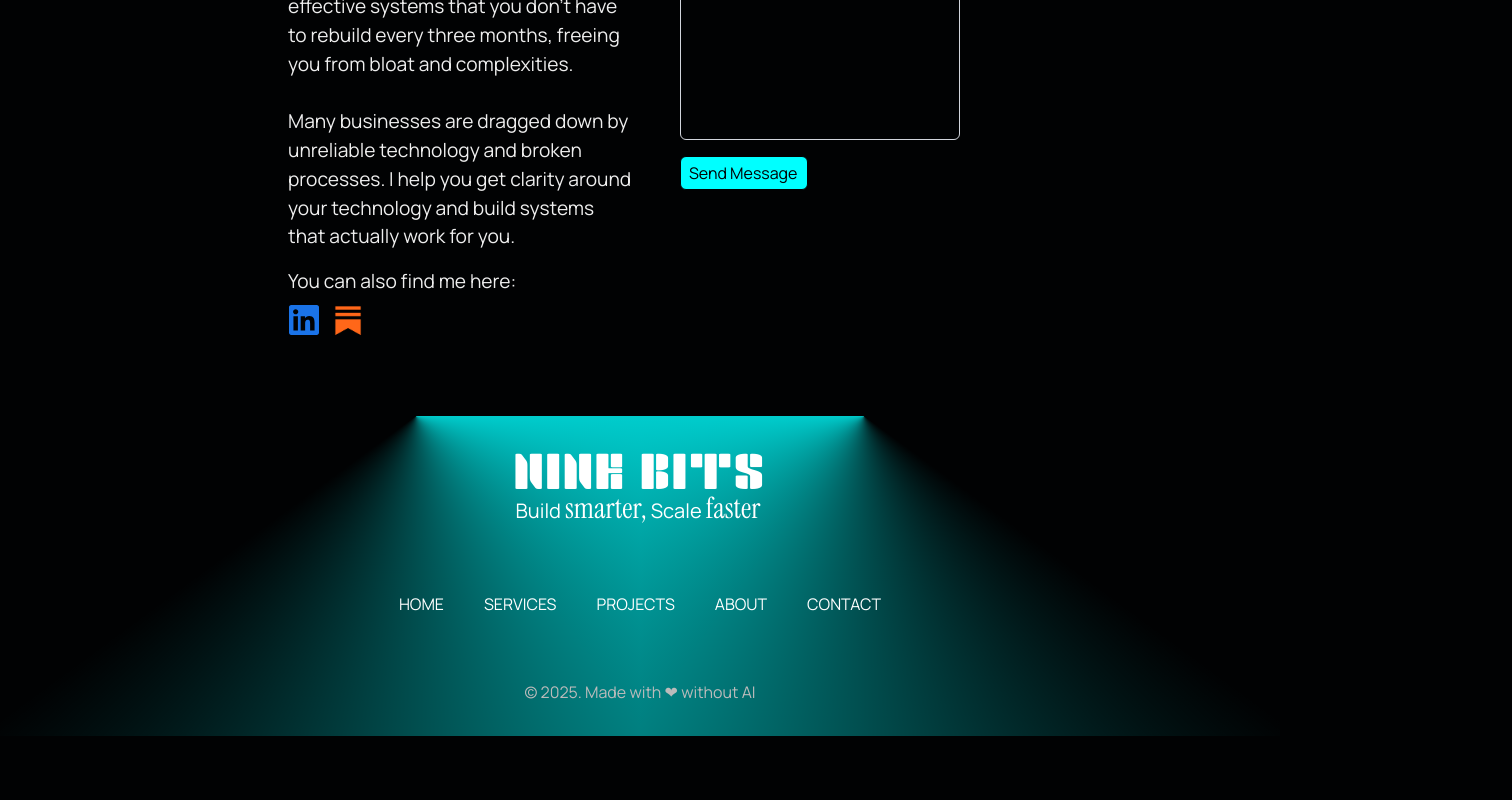
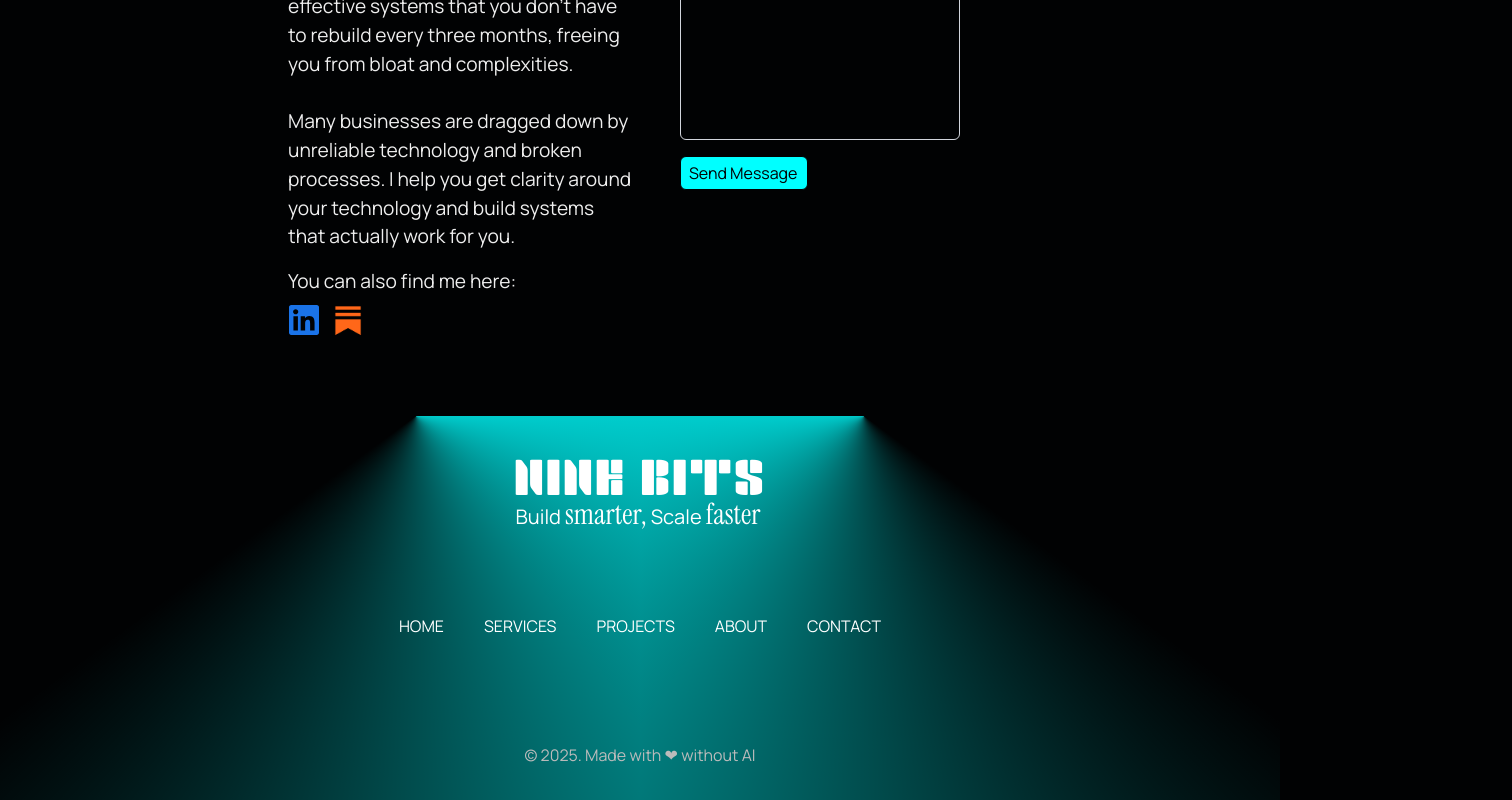
Before and after one commit to gabrielecodes/9bitssystems, a Next.js app: page / in a window 1280 px wide. Shown: the part 5362-6162 px from the top of the page, 1512 px wide, since content can reach past the window. Before the commit the page ends 6098 px from the top, so only its background shows below. Built offline with nearby package versions, Linux system fonts and the light colour scheme.

Commit message:
update footer

```diff
--- a/src/app/footer.tsx
+++ b/src/app/footer.tsx
@@ -9,12 +9,13 @@ const serif = Instrument_Serif({
 
 function Footer() {
   return (
-    <footer className="w-full h-80 xl:block hidden">
+    <footer className="w-full xl:h-96 h-[30rem]">
       <div className="flex w-full h-full relative">
-        <div className="h-[80%]  text-center absolute left-1/2 top-1/2 transform -translate-1/2 flex flex-col items-center justify-between">
+        <div className="w-[80%] h-[80%] text-center absolute left-1/2 top-1/2 transform -translate-1/2">
+          <div className="w-full flex flex-col gap-y-20 items-center">
             <div>
               <div className="w-full styro text-5xl scale-x-250 tracking-wide">NINE BITS</div>
-            <div className="text-xl -mt-2">
+              <div className="w-full text-xl -mt-2">
                 Build
                 <span className={`${serif.className} mx-1 inline-block`} style={{ fontSize: "1.8rem" }}>
                   smarter,
@@ -25,7 +26,7 @@ function Footer() {
                 </span>
               </div>
             </div>
-          <ul className="flex gap-x-10">
+            <ul className="flex flex-wrap gap-x-10">
               <li className="h-full flex items-center">
                 <Link
                   href={"#services"}
@@ -67,10 +68,11 @@ function Footer() {
                 </Link>
               </li>
             </ul>
-          <div className="text-[#bbb]">&copy; 2025. Made with &#10084; without AI</div>
+            <div className="mt-6 text-[#bbb]">&copy; 2025. Made with &#10084; without AI</div>
           </div>
-        <div className="w-1/2 h-full neon-gradient1 neon-shadow"></div>
-        <div className="w-1/2 h-full neon-gradient2 neon-shadow"></div>
+        </div>
+        <div className="w-1/2 h-full neon-gradient1 neon-shadow xl:block hidden"></div>
+        <div className="w-1/2 h-full neon-gradient2 neon-shadow xl:block hidden"></div>
       </div>
     </footer>
   );
--- a/src/app/layout.tsx
+++ b/src/app/layout.tsx
@@ -20,7 +20,9 @@ export default function RootLayout({
     <html lang="en">
       <body className={`${font.className} w-screen bg-background antialiased overflow-x-hidden`}>
         <Nav />
-        <main className="text-foreground selection:bg-blue-neon selection:text-background">{children}</main>
+        <main className="text-foreground selection:bg-blue-neon selection:text-background overflow-x-hidden">
+          {children}
+        </main>
       </body>
     </html>
   );
--- a/src/app/page.tsx
+++ b/src/app/page.tsx
@@ -18,7 +18,7 @@ export default function Home() {
       <Experience />
       <div className="xl:h-20 h-10"></div>
       <Contact />
-      <div className="xl:h-40 h-10"></div>
+      <div className="xl:h-40 h-28"></div>
       <Footer />
       {/* <Blog />
       <div className="xl:h-20 h-10"></div> */}
```
Lines whose indentation alone changed are shown as unchanged.
